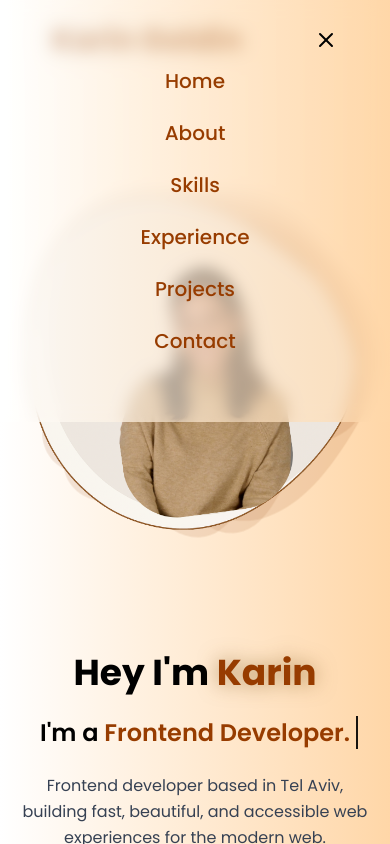
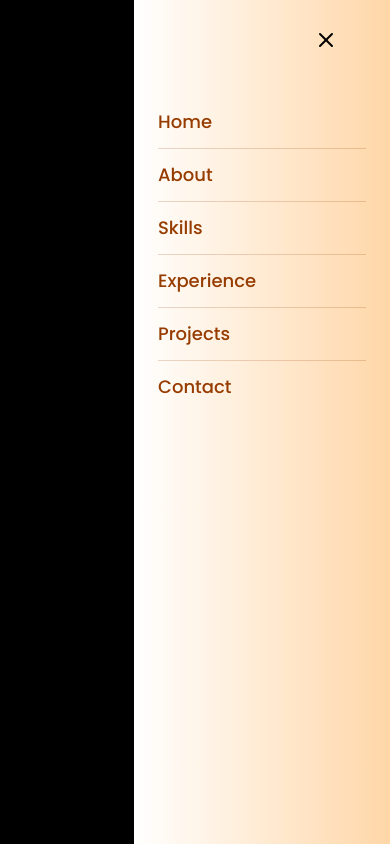
Before and after one commit to Karin-Goldin/karin-portfolio, a Next.js app: page / in a window 390 px wide. Both pictures are taken after a click on the button "Open menu". Shown: the top 844 px of the page. Built offline with nearby package versions, Linux system fonts and the light colour scheme.

Commit message:
adjusment for mobile

```diff
--- a/src/components/Hero.tsx
+++ b/src/components/Hero.tsx
@@ -35,7 +35,7 @@ const TypewriterText: React.FC = () => {
   }, [text, isDeleting, wordIndex]);
 
   return (
-    <div className="text-2xl md:text-4xl font-semibold text-black">
+    <div className="text-xl md:text-4xl font-semibold text-black">
       I&apos;m a{" "}
       <span className="text-amber-800 relative">
         {text}
@@ -51,7 +51,7 @@ const Hero = () => {
       id="home"
       className="w-full min-h-[calc(100vh-5rem)] flex items-center relative z-0"
     >
-      <div className="w-full h-full flex flex-col md:flex-row justify-center md:justify-evenly items-center px-4 py-8 gap-8">
+      <div className="w-full h-full flex flex-col-reverse md:flex-row justify-center md:justify-evenly items-center px-4 py-8 gap-8">
         {/* Profile Image */}
         <motion.div
           variants={fadeIn("left", 0.3)}
@@ -60,7 +60,7 @@ const Hero = () => {
           viewport={{ once: false, amount: 0.3 }}
           className="w-full md:w-1/2 max-w-xl flex justify-center relative"
         >
-          <div className="relative">
+          <div className="relative w-[280px] md:w-[400px] lg:w-[500px] xl:w-[600px]">
             <div className="absolute top-1/2 left-1/2 -translate-x-1/2 -translate-y-1/2 w-[120%] h-[120%] -z-10">
               <Lottie
                 animationData={blobAnimation}
@@ -74,7 +74,7 @@ const Hero = () => {
               alt="Karin Goldin"
               width={600}
               height={600}
-              className="w-auto h-auto relative"
+              className="w-full h-auto relative"
               priority
             />
           </div>
@@ -86,9 +86,9 @@ const Hero = () => {
           initial="hidden"
           whileInView="show"
           viewport={{ once: false, amount: 0.3 }}
-          className="w-full md:w-2/5 text-black space-y-6 text-center md:text-left"
+          className="w-full md:w-2/5 text-black space-y-4 md:space-y-6 text-center md:text-left"
         >
-          <h1 className="text-4xl md:text-6xl font-bold">
+          <h1 className="text-3xl md:text-6xl font-bold">
             Hey I&apos;m{" "}
             <span className="text-amber-800 drop-shadow-[0_0_10px_rgba(109,67,0,0.5)]">
               Karin
@@ -97,7 +97,7 @@ const Hero = () => {
 
           <TypewriterText />
 
-          <p className="text-base md:text-lg text-gray-700 leading-relaxed">
+          <p className="text-sm md:text-lg text-gray-700 leading-relaxed">
             Frontend developer based in Tel Aviv, building fast, beautiful, and
             accessible web experiences for the modern web.
           </p>
@@ -116,9 +116,9 @@ const Hero = () => {
                 href={href}
                 target="_blank"
                 rel="noopener noreferrer"
-                className="w-12 h-12 flex items-center justify-center border-2 border-amber-800 rounded-full text-amber-800 hover:bg-amber-800 hover:text-white hover:scale-110 hover:shadow-[0_0_10px_rgba(109,67,0,0.5)] transition-all duration-200"
+                className="w-10 h-10 md:w-12 md:h-12 flex items-center justify-center border-2 border-amber-800 rounded-full text-amber-800 hover:bg-amber-800 hover:text-white hover:scale-110 hover:shadow-[0_0_10px_rgba(109,67,0,0.5)] transition-all duration-200"
               >
-                <Icon size={20} />
+                <Icon size={18} className="md:w-5 md:h-5" />
               </a>
             ))}
           </div>
@@ -128,9 +128,8 @@ const Hero = () => {
             <a
               href="/KarinGoldinCV.pdf"
               download="KarinGoldinCV.pdf"
-              className="inline-flex items-center px-8 py-3 bg-amber-800 text-white font-bold rounded-md hover:scale-110 hover:bg-transparent hover:text-amber-800 hover:border-2 hover:border-amber-800 hover:shadow-[0_0_40px_rgba(109,67,0,0.5)] transition-all duration-200"
+              className="inline-flex items-center px-6 md:px-8 py-2 md:py-3 bg-amber-800 text-white font-bold rounded-md hover:scale-110 hover:bg-transparent hover:text-amber-800 hover:border-2 hover:border-amber-800 hover:shadow-[0_0_40px_rgba(109,67,0,0.5)] transition-all duration-200 text-sm md:text-base"
               onClick={(e) => {
-                // Check if file exists
                 fetch("/KarinGoldinCV.pdf").catch(() => {
                   e.preventDefault();
                   alert(
--- a/src/components/NavLinks.tsx
+++ b/src/components/NavLinks.tsx
@@ -62,7 +62,7 @@ const NavLinks: React.FC<{ isMobile?: boolean; onItemClick?: () => void }> = ({
 }) => {
   if (isMobile) {
     return (
-      <div className="flex flex-col items-center justify-center h-full py-4 space-y-6">
+      <div className="flex flex-col px-6">
         {links.map((item) => (
           <Link
             key={item.name}
@@ -70,14 +70,9 @@ const NavLinks: React.FC<{ isMobile?: boolean; onItemClick?: () => void }> = ({
             smooth={true}
             spy={true}
             duration={500}
-            delay={100}
-            offset={-100}
-            className="text-amber-800 text-xl font-medium hover:text-amber-950 transition-colors duration-200"
-            onClick={() => {
-              setTimeout(() => {
-                onItemClick?.();
-              }, 150);
-            }}
+            offset={-80}
+            className="text-amber-800 text-lg font-medium hover:text-amber-950 transition-colors duration-200 py-3 border-b border-amber-800/20 last:border-none"
+            onClick={onItemClick}
           >
             {item.name}
           </Link>
--- a/src/components/Navbar.tsx
+++ b/src/components/Navbar.tsx
@@ -20,15 +20,12 @@ const Navbar = () => {
     return () => window.removeEventListener("scroll", handleScroll);
   }, []);
 
-  const handleMenuToggle = () => {
-    setIsMobileMenuOpen((prev) => !prev);
-  };
-
   const handleMenuClose = () => {
     setIsMobileMenuOpen(false);
   };
 
   return (
+    <>
       <nav
         className={`w-full transition-all duration-300 ${
           isScrolled
@@ -56,25 +53,34 @@ const Navbar = () => {
 
           {/* Mobile Menu Button */}
           <button
-          onClick={handleMenuToggle}
+            onClick={() => setIsMobileMenuOpen(!isMobileMenuOpen)}
             className="md:hidden text-black text-2xl z-[101]"
             aria-label={isMobileMenuOpen ? "Close menu" : "Open menu"}
           >
             {isMobileMenuOpen ? <X /> : <Menu />}
           </button>
         </div>
+      </nav>
 
-      {/* Mobile Dropdown Menu */}
+      {/* Mobile Menu Overlay */}
+      {isMobileMenuOpen && (
         <div
-        className={`fixed md:hidden top-0 left-0 right-0 h-[50vh] bg-gradient-to-r from-white/70 to-orange-200/70 backdrop-blur-sm z-[99] transition-all duration-300 ${
-          isMobileMenuOpen
-            ? "opacity-100 translate-y-0"
-            : "opacity-0 -translate-y-full pointer-events-none"
+          className="md:hidden fixed inset-0 bg-black bg-opacity-50 z-[90]"
+          onClick={handleMenuClose}
+        />
+      )}
+
+      {/* Mobile Menu */}
+      <div
+        className={`md:hidden fixed top-0 right-0 w-64 h-screen bg-gradient-to-r from-white to-orange-200 z-[95] transform transition-transform duration-300 ease-in-out ${
+          isMobileMenuOpen ? "translate-x-0" : "translate-x-full"
         }`}
       >
+        <div className="pt-24">
           <NavLinks isMobile onItemClick={handleMenuClose} />
         </div>
-    </nav>
+      </div>
+    </>
   );
 };
 
```
Lines whose indentation alone changed are shown as unchanged.
